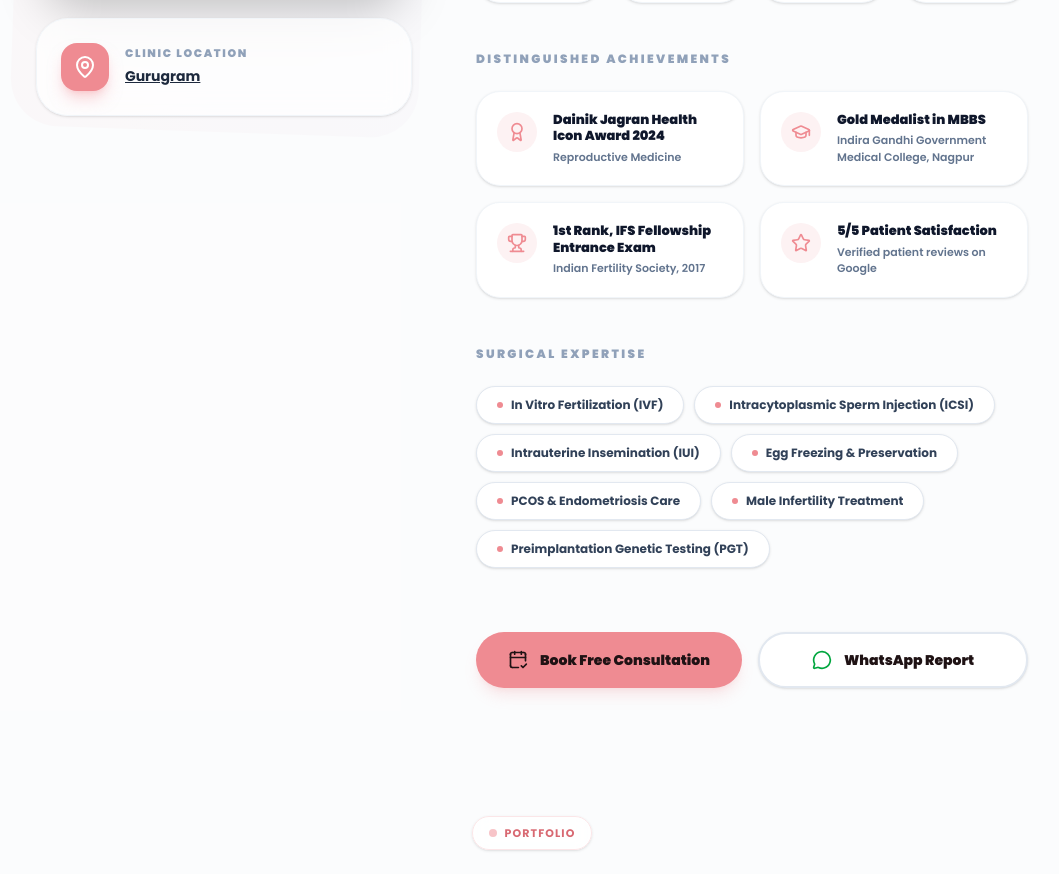
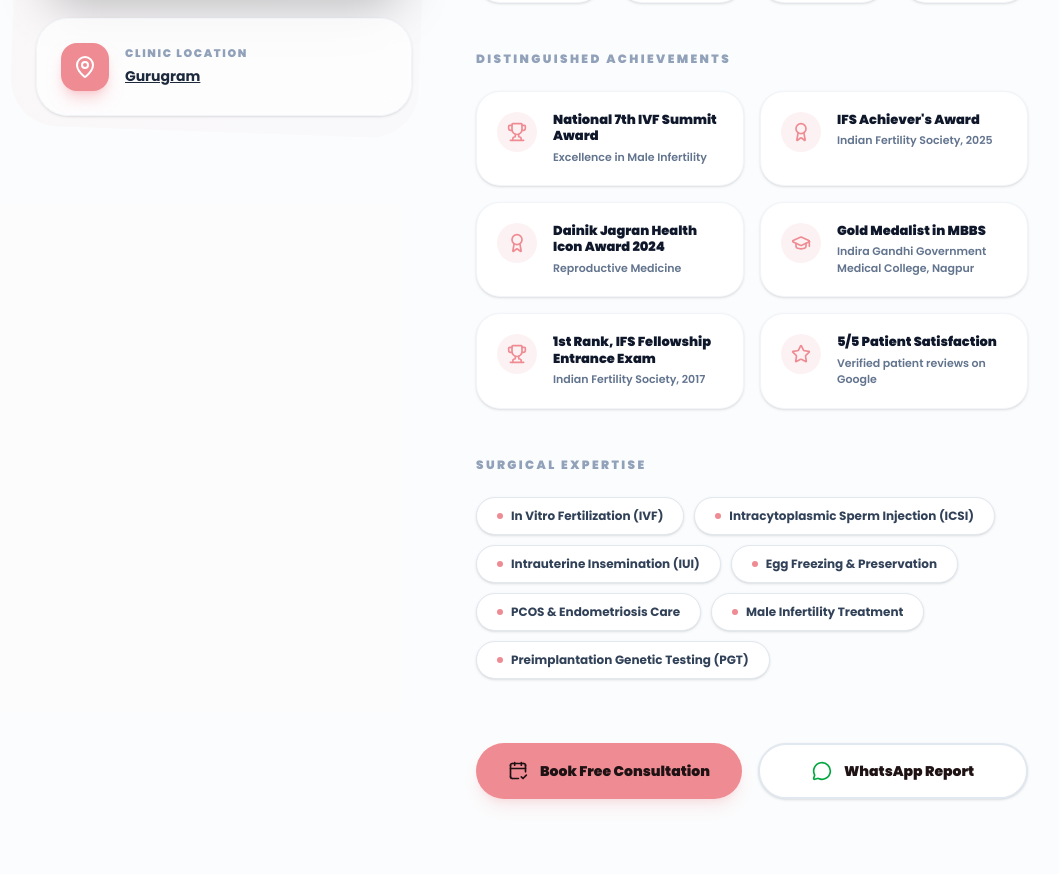
Before and after one commit to curestonemedia-code/Dr-Rashmi-Agrawal, a Next.js app: page / in a window 1280 px wide. Shown: the part 4116-4990 px from the top of the page, without its empty margins (108-1167 px from the left). Built offline with nearby package versions, Linux system fonts and the light colour scheme.

Commit message:
Achievements section changed

```diff
--- a/src/app/about/page.tsx
+++ b/src/app/about/page.tsx
@@ -41,6 +41,8 @@ export const metadata: Metadata = {
 };
 
 const awards = [
+  "National 7th IVF Summit Award for Excellence in Male Infertility",
+  "Indian Fertility Society Achiever's Award 2025",
   "Topper in MBBS; winner of multiple subject quizzes",
   "Best Student Award, IGGMC MBBS Batch 2006",
   "1st Rank, IFS Reproductive Medicine Fellowship Entrance Exam 2017",
@@ -55,6 +57,16 @@ const stats = [
 ];
 
 const achievements = [
+  {
+    icon: Trophy,
+    text: "National 7th IVF Summit Award",
+    subtext: "Excellence in Male Infertility",
+  },
+  {
+    icon: Award,
+    text: "IFS Achiever's Award",
+    subtext: "Indian Fertility Society, 2025",
+  },
   {
     icon: Award,
     text: "Dainik Jagran Health Icon Award 2024",
--- a/src/components/DoctorProfileSection.tsx
+++ b/src/components/DoctorProfileSection.tsx
@@ -45,6 +45,16 @@ export default function DoctorProfileSection() {
     ];
 
     const achievements = [
+        {
+            icon: Trophy,
+            text: "National 7th IVF Summit Award",
+            subtext: "Excellence in Male Infertility"
+        },
+        {
+            icon: Award,
+            text: "IFS Achiever's Award",
+            subtext: "Indian Fertility Society, 2025"
+        },
         {
             icon: Award,
             text: "Dainik Jagran Health Icon Award 2024",
```
